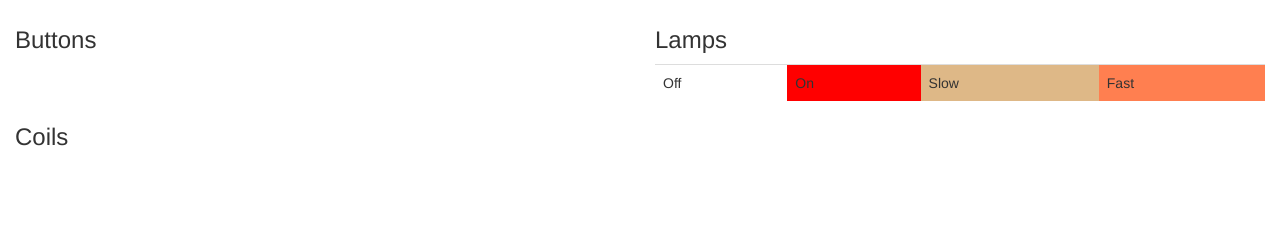
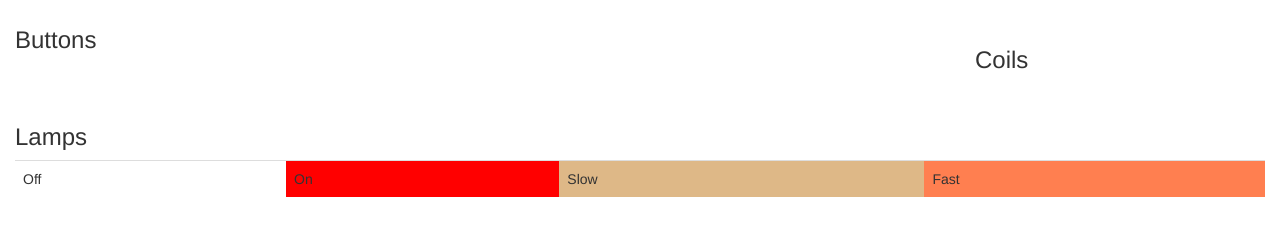
Before and after one commit to thepoho/gameshow, a plain HTML site: page public_html/index.html in a window 1280 px wide. Shown: the part 49-284 px from the top of the page. Drawn offline with Linux system fonts and the light colour scheme.

Commit message:
tidying up web view

```diff
--- a/public_html/index.html
+++ b/public_html/index.html
@@ -35,12 +35,14 @@
 
       <div class="row">
 
-        <div class="col-lg-6">
+        <div class="col-lg-9">
           <h3>Buttons</h3>
           <table class="table table-bordered table-condensed buttons">
 
           </table>
 
+        </div>
+        <div class="col-lg-3">
           <br>
           <h3>Coils</h3>
           <table class="table table-bordered table-condensed coils">
@@ -48,8 +50,9 @@
           </table>
 
         </div>
-
-        <div class="col-lg-6">
+      </div>
+      <div class="row">
+        <div class="col-lg-12">
           <h3>Lamps</h3>
           <table class="table">
             <tr>
```
